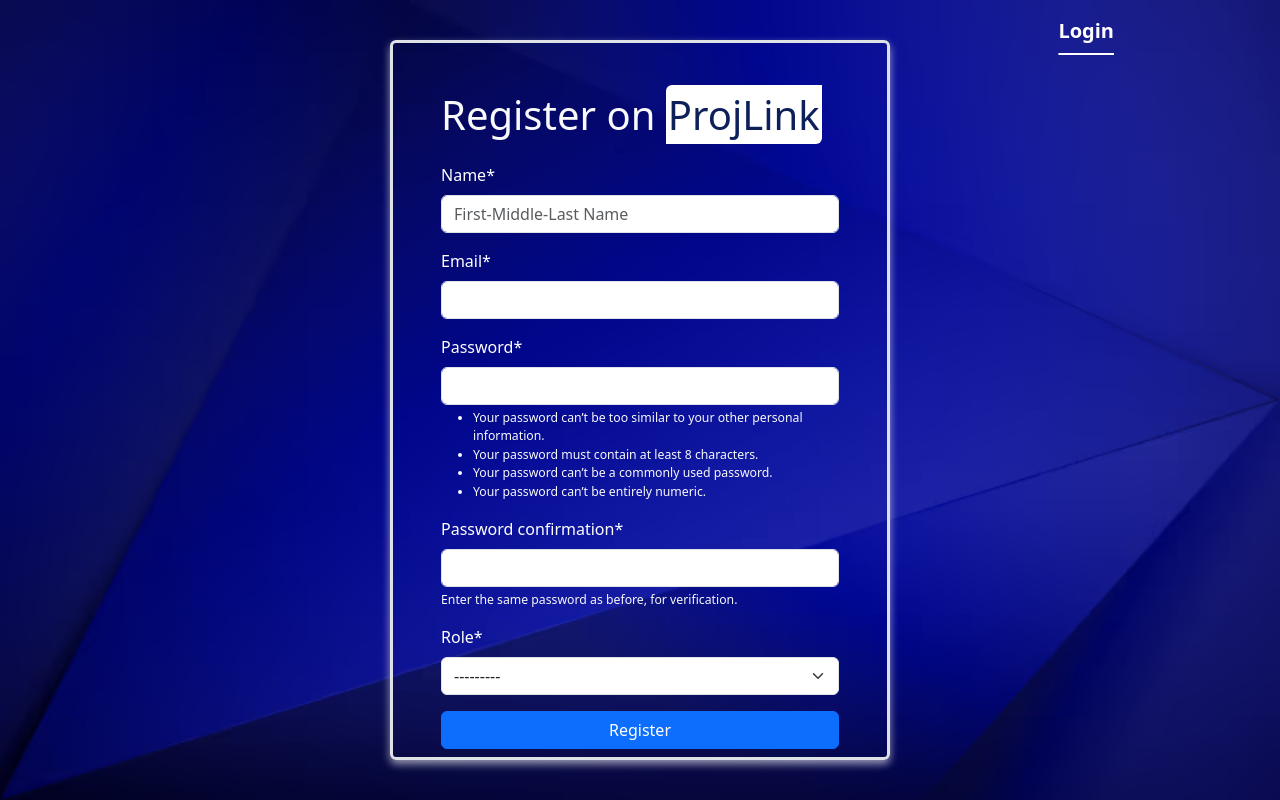
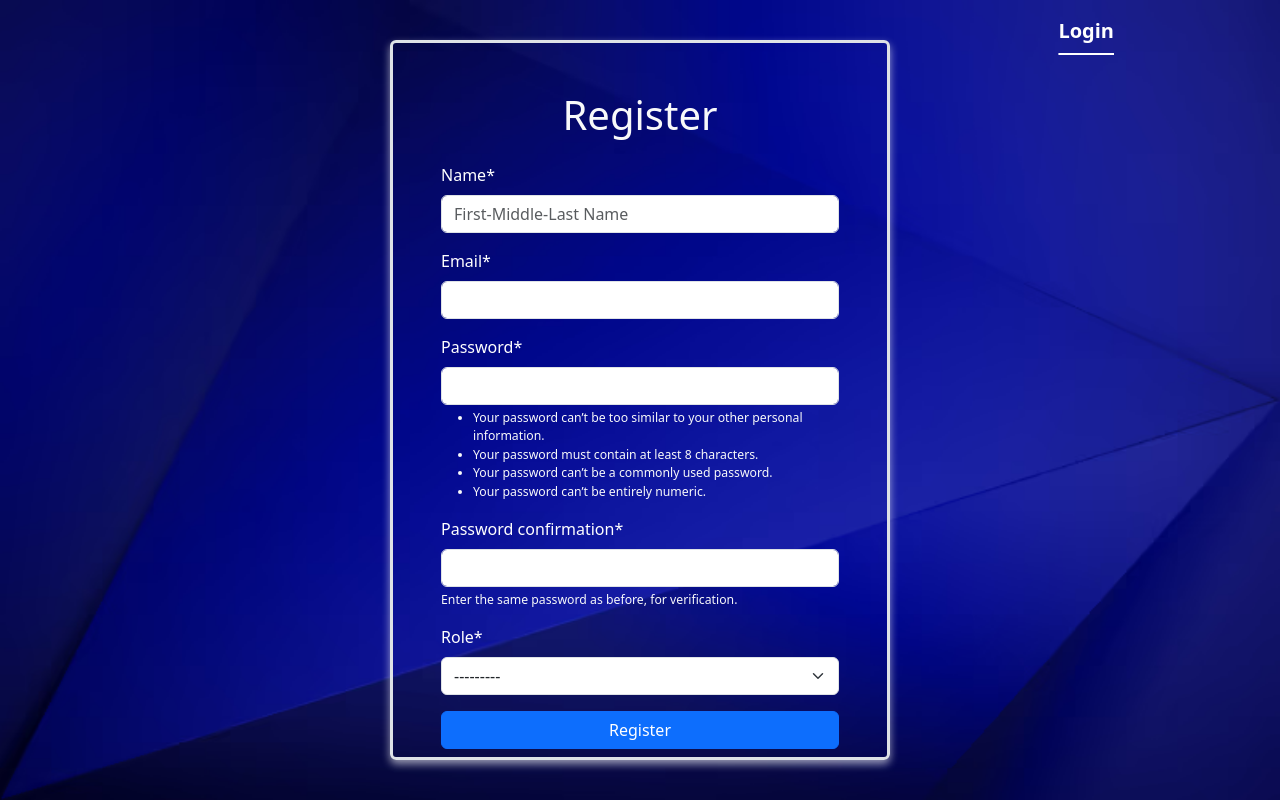
Before and after one commit to D-Eva-Code/Project_management_system, a Django app: page /user/register/ in a window 1280 px wide. Run offline with Django 5.2, Linux system fonts and the light colour scheme; some libraries are stand-ins or nearby versions.

Commit message:
updated register page text alignment

```diff
--- a/project_management_system/projectapp/templates/supervisor_dashboard.html
+++ b/project_management_system/projectapp/templates/supervisor_dashboard.html
@@ -10,7 +10,7 @@
 
       <div class= "container px-4">
             <div >
-                <div class=" text-dark  mt-3 mb-3">
+                <div class=" text-dark  mt-3 mb-3 px-5">
                     <span role="img" aria-label="waving Emoji">&#128075;</span>Welcome, <b>{{ full_name }}!</b>
                 </div>
 
--- a/project_management_system/userapp/templates/register.html
+++ b/project_management_system/userapp/templates/register.html
@@ -21,10 +21,10 @@
 
         <!-- Form container -->
          <a href= "{% url 'login' %}" class="loginlink fw-bold position-absolute top-0 m-3 end-2">Login</a>
-        <div class="border border-3 p-5 rounded bg-transparent m-4 light-shadow form-scroll " style="min-width: 350px; max-width:500px; max-height: 90vh; overflow-y:auto; ">
+        <div class="border border-3 p-5 rounded bg-transparent m-3 light-shadow form-scroll " style="min-width: 350px; max-width:500px; max-height: 90vh; overflow-y:auto; ">
 
 
-            <h1 class="mb-4" ><span class= "text-light">Register on </span><span style="color: rgb(13, 32, 90); background:white; padding:2px 2px; border-top-left-radius:6px;border-bottom-right-radius: 6px;">ProjLink</span></h1>
+            <h1 class="mb-4 text-center mt-0" ><span class= "text-light">Register</h1>
             <form method="POST" action="{% url 'register' %}">
                 {% csrf_token %}
                 {{ form|crispy }}
```
